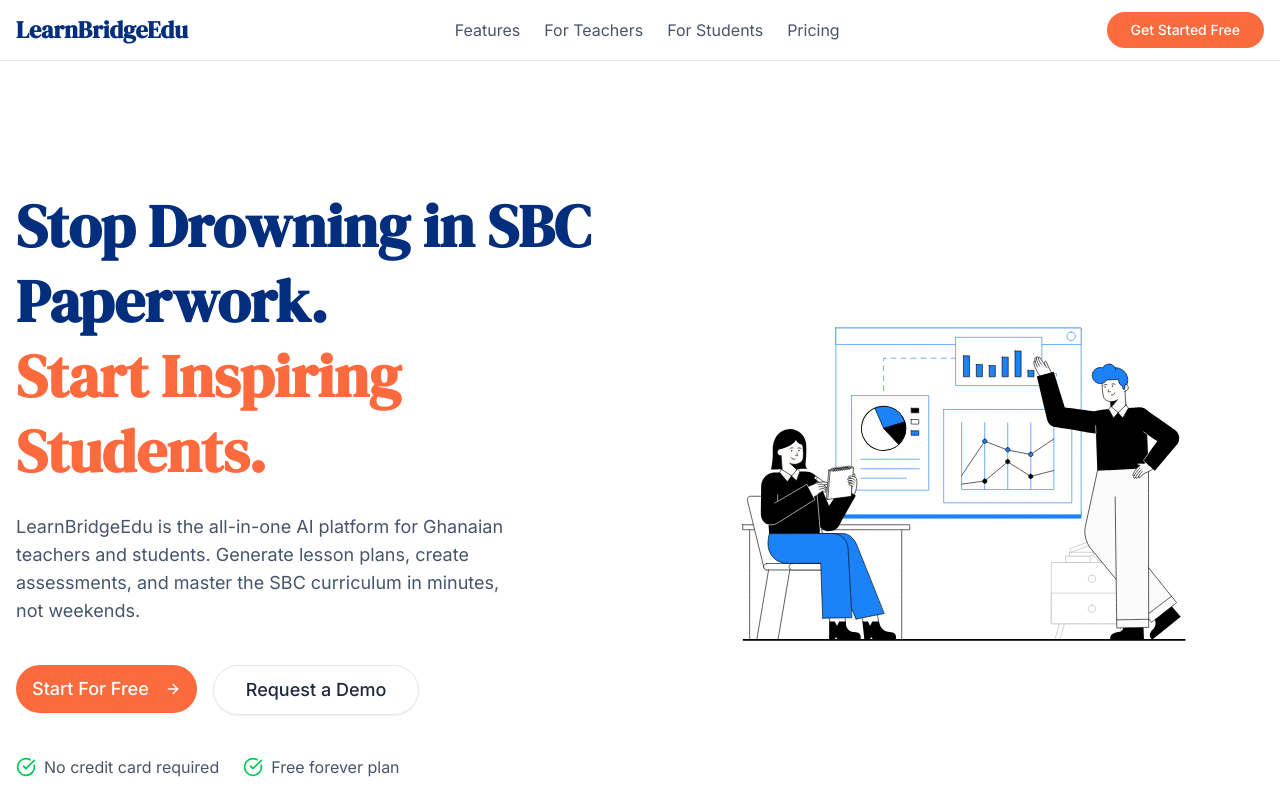
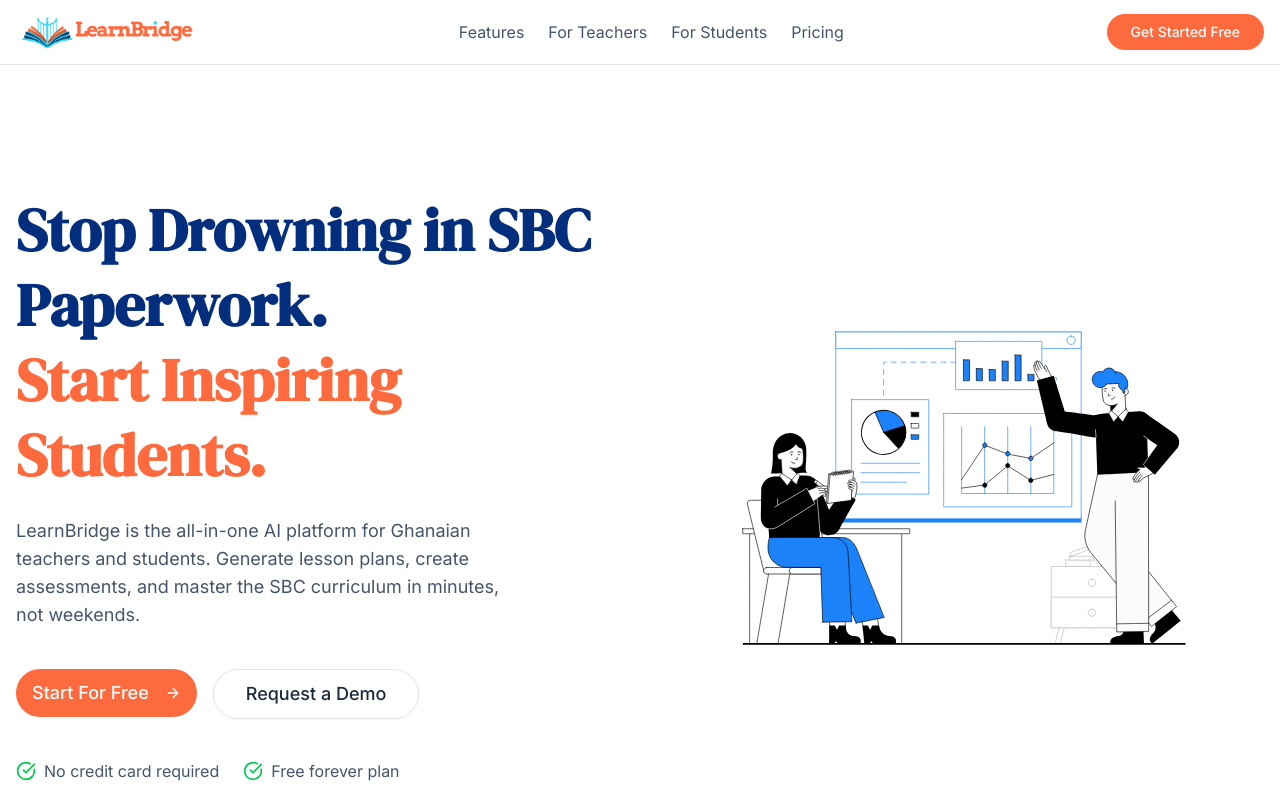
Before and after one commit to joshuaking1/frontend, a Next.js app: page / in a window 1280 px wide. Shown: the top 800 px of the page. Built offline with nearby package versions, Linux system fonts and the light colour scheme.

Commit message:
new update

```diff
--- a/src/components/dashboard/Sidebar.tsx
+++ b/src/components/dashboard/Sidebar.tsx
@@ -4,6 +4,7 @@
 import Link from "next/link";
 import { usePathname } from "next/navigation";
 import { useState } from "react";
+import Image from "next/image";
 import {
   LayoutDashboard,
   FileText,
@@ -59,9 +60,14 @@
     <div className="flex flex-col h-full">
       {/* Logo */}
       <div className="p-4 lg:p-6">
-        <div className="font-serif text-xl lg:text-2xl font-bold text-white">
-          LearnBridgeEdu
-        </div>
+        <Image
+          src="/LearnBridge-logo-inverted-croped.png"
+          alt="LearnBridge"
+          width={200}
+          height={60}
+          className="h-auto w-auto max-w-full"
+          priority
+        />
       </div>
 
       {/* Navigation */}
@@ -109,9 +115,14 @@
 const MobileHeader = ({ onMenuClick }: { onMenuClick: () => void }) => {
   return (
     <div className="lg:hidden bg-white border-b border-slate-200 p-4 flex items-center justify-between">
-      <div className="font-serif text-lg font-bold text-brand-blue">
-        LearnBridgeEdu
-      </div>
+      <Image
+        src="/LearnBridge-logo-inverted-croped.png"
+        alt="LearnBridge"
+        width={150}
+        height={45}
+        className="h-auto w-auto max-w-[150px]"
+        priority
+      />
       <Button variant="ghost" size="sm" onClick={onMenuClick} className="p-2">
         <Menu className="h-6 w-6" />
       </Button>
--- a/src/components/landing/Header.tsx
+++ b/src/components/landing/Header.tsx
@@ -4,6 +4,7 @@
 import { Sheet, SheetContent, SheetTrigger } from "@/components/ui/sheet";
 import { Menu, X } from "lucide-react";
 import Link from "next/link";
+import Image from "next/image";
 import { useState } from "react";
 
 export const Header = () => {
@@ -21,9 +22,14 @@
       <div className="container mx-auto flex justify-between items-center">
         {/* Logo */}
         <div className="flex items-center space-x-2">
-          <span className="font-serif text-xl sm:text-2xl font-bold text-brand-blue">
-            LearnBridgeEdu
-          </span>
+          <Image
+            src="/LearnBridge-logo-inverted-croped.png"
+            alt="LearnBridge"
+            width={180}
+            height={50}
+            className="h-auto w-auto max-w-[180px]"
+            priority
+          />
         </div>
 
         {/* Desktop Navigation */}
@@ -58,9 +64,14 @@
           <SheetContent side="right" className="w-[300px] sm:w-[400px]">
             <div className="flex flex-col space-y-6 mt-6">
               <div className="flex items-center justify-between">
-                <span className="font-serif text-xl font-bold text-brand-blue">
-                  LearnBridgeEdu
-                </span>
+                <Image
+                  src="/LearnBridge-logo-inverted-croped.png"
+                  alt="LearnBridge"
+                  width={150}
+                  height={40}
+                  className="h-auto w-auto max-w-[150px]"
+                  priority
+                />
               </div>
 
               <nav className="flex flex-col space-y-4">
--- a/src/components/landing/Hero.tsx
+++ b/src/components/landing/Hero.tsx
@@ -18,9 +18,9 @@
             <span className="text-brand-orange">Start Inspiring Students.</span>
           </h1>
           <p className="text-base sm:text-lg text-slate-600 max-w-lg mx-auto md:mx-0">
-            LearnBridgeEdu is the all-in-one AI platform for Ghanaian teachers
-            and students. Generate lesson plans, create assessments, and master
-            the SBC curriculum in minutes, not weekends.
+            LearnBridge is the all-in-one AI platform for Ghanaian teachers and
+            students. Generate lesson plans, create assessments, and master the
+            SBC curriculum in minutes, not weekends.
           </p>
 
           {/* Mobile-first button layout */}
```
Also changed, not shown: public/LearnBridge-logo-inverted-croped.png (added), public/learnbridge-logo.svg (added).
